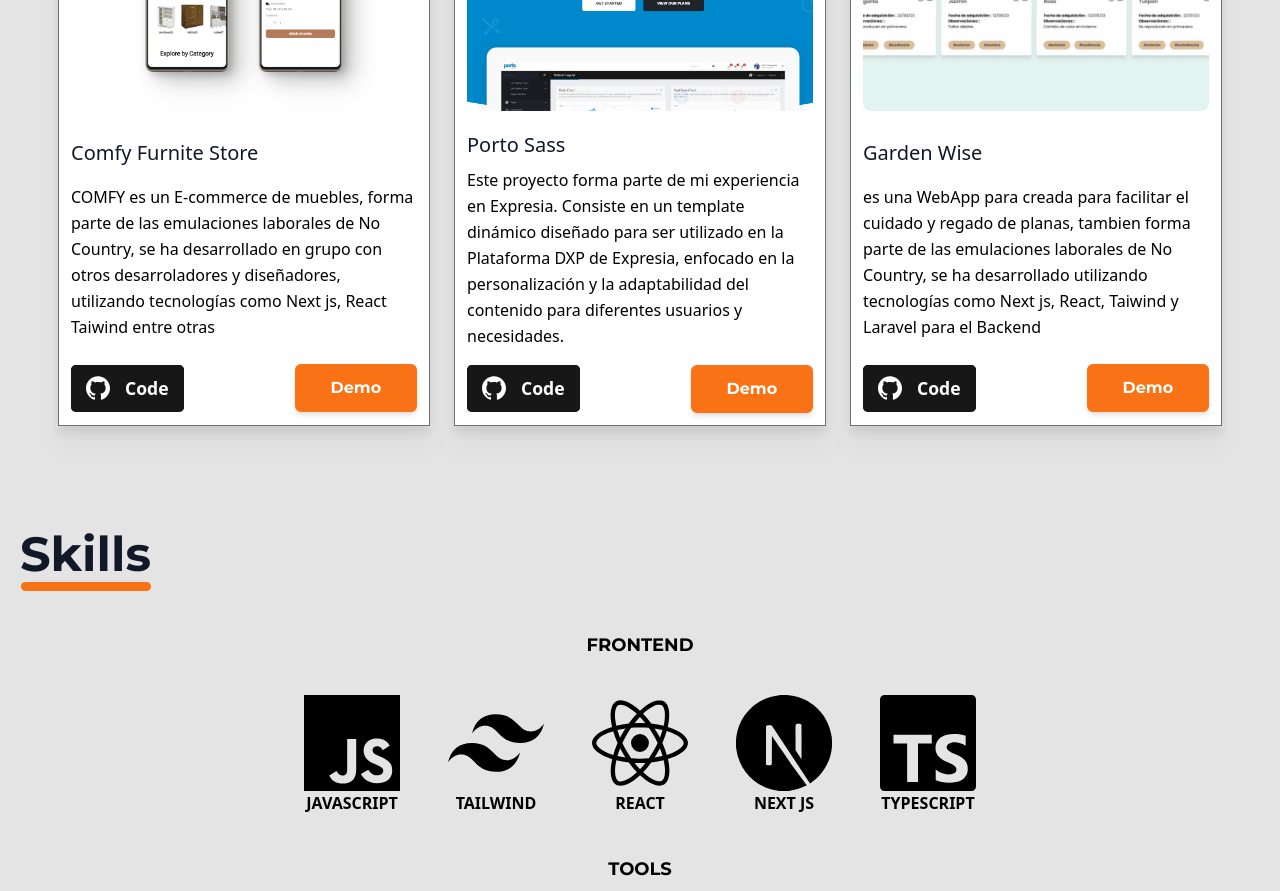
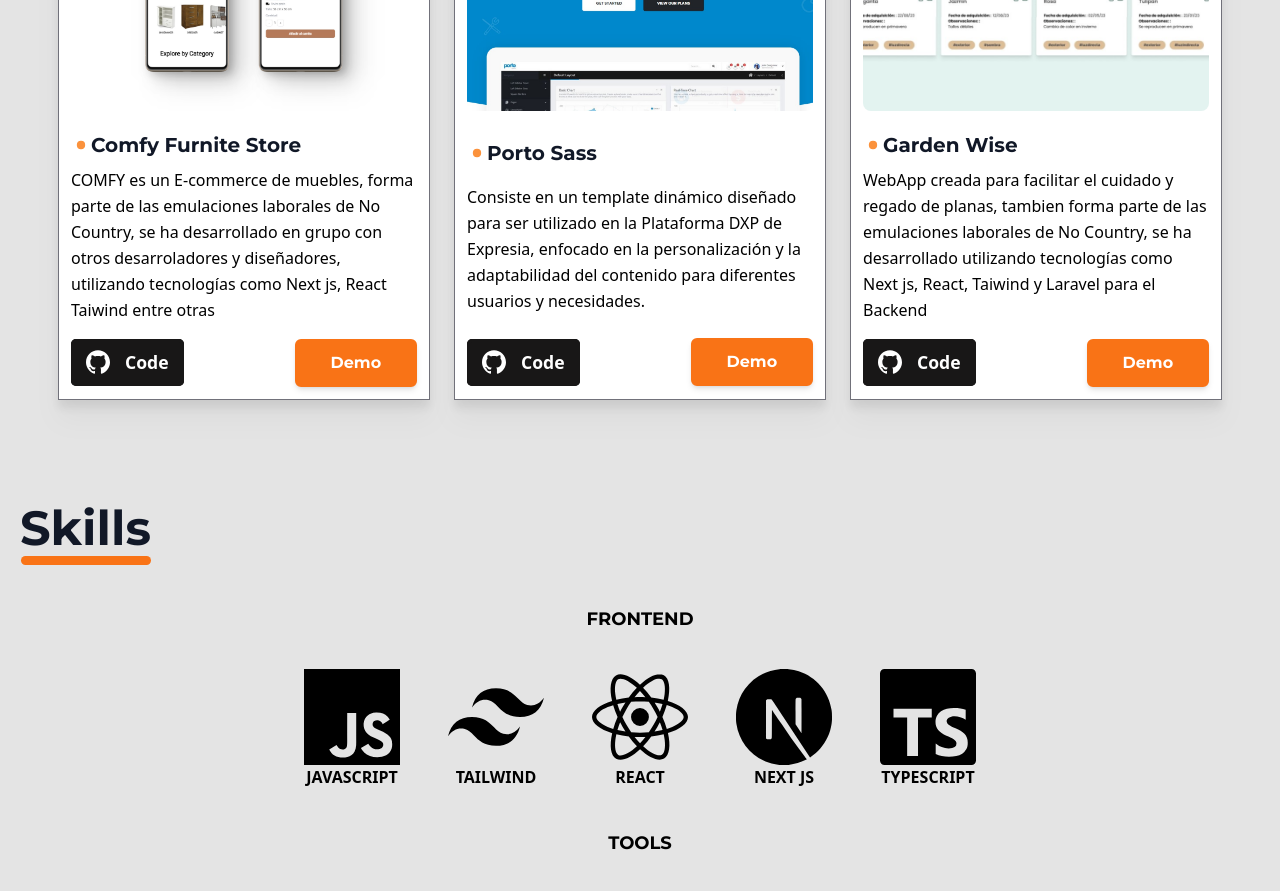
Before and after one commit to Joaquin-Bianchi/Portfolio-Joaquin-Bianchi, a Next.js app: page / in a window 1280 px wide. Shown: the part 1960-2851 px from the top of the page. Built offline with nearby package versions, Linux system fonts and the light colour scheme; a web font is replaced by a local one; what @midudev/tailwind-animations would draw is missing.

Commit message:
refactor proyects card

```diff
--- a/src/components/cards/ProjectCard.jsx
+++ b/src/components/cards/ProjectCard.jsx
@@ -1,6 +1,6 @@
 import React from "react";
 import { ButtonDemo, ButtonGitRepo } from "../buttons/SocialLinks";
-
+import { TbPointFilled } from "react-icons/tb";
 function ProjectCard({
   Description,
   ProjectName,
@@ -22,7 +22,8 @@ function ProjectCard({
           src={Imagen}
         />
       </div>
-      <h2 className="text-xl   font-medium title-font text-gray-900 dark:text-[#fffffe] mt-5">
+      <h2 className="text-xl flex items-center font-Montserrat text-wrap font-medium title-font text-gray-900 dark:text-[#fffffe] mt-5">
+        <TbPointFilled className="text-orange-400" />
         {ProjectName}
       </h2>
       <p className="text-base leading-relaxed dark:text-[#cdcdcd] mt-2 mb-4">
--- a/src/services/proyects.js
+++ b/src/services/proyects.js
@@ -11,7 +11,7 @@ const proyects = [
   {
     ProjectName: "Porto Sass",
     Description:
-      "Este proyecto forma parte de mi experiencia en Expresia. Consiste en un template dinámico diseñado para ser utilizado en la Plataforma DXP de Expresia, enfocado en la personalización y la adaptabilidad del contenido para diferentes usuarios y necesidades.",
+      "Consiste en un template dinámico diseñado para ser utilizado en la Plataforma DXP de Expresia, enfocado en la personalización y la adaptabilidad del contenido para diferentes usuarios y necesidades.",
     Imagen: "assets/porto.jpg",
     Tags: "",
     LinkRepo: "https://github.com/Joaquin-Bianchi",
@@ -20,7 +20,7 @@ const proyects = [
   {
     ProjectName: "Garden Wise",
     Description:
-      "es una WebApp para creada para facilitar el cuidado y regado de planas, tambien forma parte de las emulaciones laborales de No Country, se ha desarrollado utilizando tecnologías como Next js, React, Taiwind y Laravel para el Backend  ",
+      "WebApp creada para facilitar el cuidado y regado de planas, tambien forma parte de las emulaciones laborales de No Country, se ha desarrollado utilizando tecnologías como Next js, React, Taiwind y Laravel para el Backend  ",
     Imagen: "assets/gardenwise.jpg",
     Tags: "",
     LinkRepo: "https://github.com/No-Country/S11-19-ft-php-next",
```
